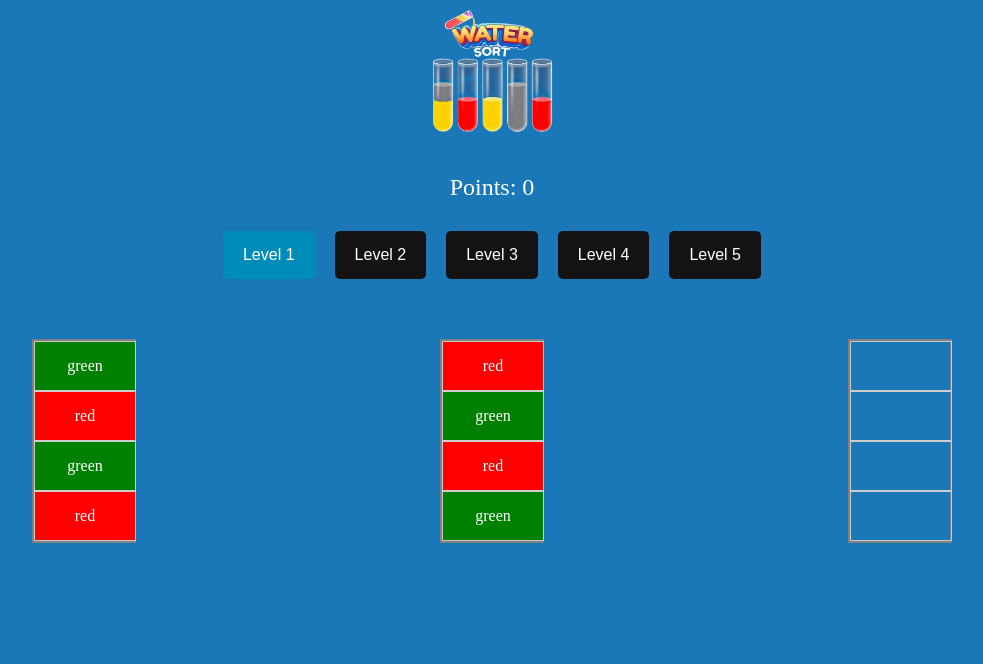
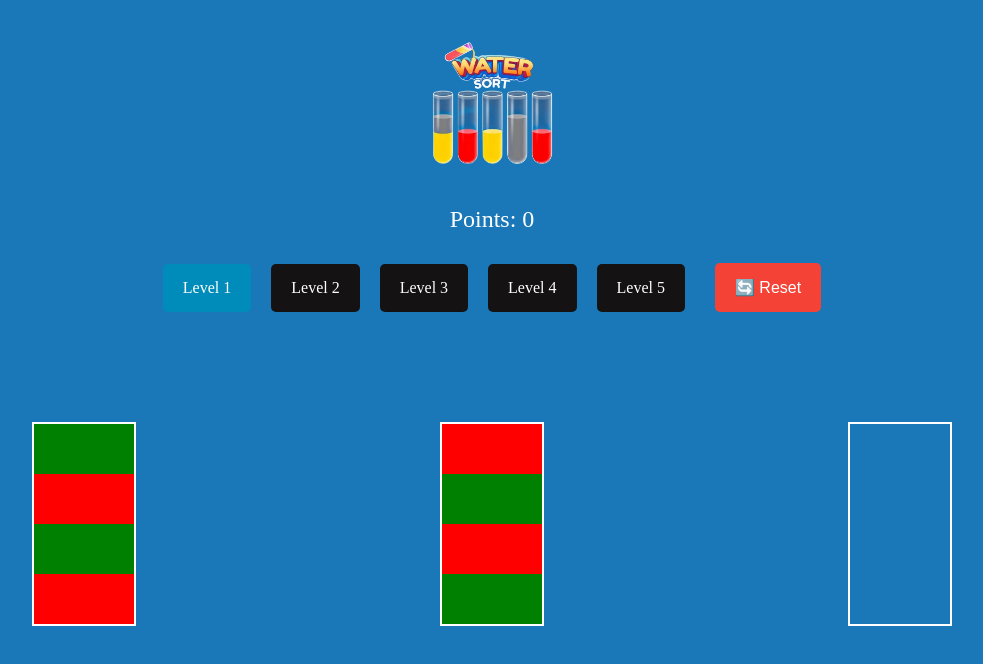
Before and after one commit to TymoteuszKolodziejczyk/water-sort, a React (Vite) app: page / in a window 1280 px wide. Shown: the top 664 px of the page, without its empty margins (148-1131 px from the left). Built offline with nearby package versions, Linux system fonts and the light colour scheme.

Commit message:
commit bartosz?

```diff
--- a/package.json
+++ b/package.json
@@ -22,6 +22,6 @@
     "eslint-plugin-react-hooks": "^5.2.0",
     "eslint-plugin-react-refresh": "^0.4.20",
     "globals": "^16.4.0",
-    "vite": "^7.1.7"
+    "vite": "^7.1.9"
   }
 }
--- a/src/App.css
+++ b/src/App.css
@@ -12,6 +12,7 @@
   display: block;
   margin: 0 auto;
   width: 10%;
+  margin-top: 40px;
 }
 
 .container {
@@ -66,58 +67,53 @@ body {
 .vial {
   width: 100px;
   height: 200px;
-  border: 2px solid gray;
   display: flex;
   flex-direction: column;
-  justify-content: flex-end; /* Align colors to the bottom */
+  justify-content: flex-end;
   margin: 0 10px;
   position: relative;
+  border: 2px solid white;
 }
 
 .color-box {
   width: 100%;
-  height: 25%; /* Adjust height as needed */
+  height: 25%;
   display: flex;
   align-items: center;
   justify-content: center;
-  border: 1px solid #ccc;
+  border-width: 0px;
   cursor: pointer;
 }
 
-.color-box.red {
-  background-color: red;
-}
-
-.color-box.green {
-  background-color: green;
-}
-
-.color-box.blue {
-  background-color: blue;
-}
-
-/* Add more colors as needed */
 .game-container {
   display: flex;
   justify-content: space-around;
   margin: 20px;
+  margin-top: 100px;
 }
 
-.vial {
-  width: 100px;
-  height: 200px;
-  border: 2px solid gray;
+.color-box.red {background-color: red;}
+.color-box.green {background-color: green;}
+.color-box.blue {background-color: blue;}
+.color-box.yellow {background-color: yellow;}
+.color-box.pink {background-color: pink;}
+.color-box.cyan {background-color: cyan;}
+.color-box.orange {background-color: orange;}
+.color-box.purple {background-color: purple;}
+
+.level-controls {
   display: flex;
-  flex-direction: column; /* Stack colors from top to bottom */
-  justify-content: flex-end; /* Align colors to the bottom */
-  margin: 0 10px;
+  justify-content: center;
+  align-items: center;
+  gap: 10px;
+  flex-wrap: wrap;
+  margin-bottom: 20px;
 }
 
-.color-box {
-  width: 100%;
-  height: 25%; /* Adjust height as needed */
-  display: flex;
-  align-items: center;
-  justify-content: center;
+.reset-button {
+  background-color: #f44336;
+}
 
+.reset-button:hover {
+  background-color: #d32f2f;
 }
--- a/src/App.jsx
+++ b/src/App.jsx
@@ -5,26 +5,20 @@ function App() {
   const [points, setPoints] = useState(0);
   const [currentLevel, setCurrentLevel] = useState(1);
 
-  const handleLevelCompletion = () => {
-    setCurrentLevel((prevLevel) => Math.min(prevLevel + 1, 5));
-    // setPoints(points + 10); - point logic
-  };
-
   return (
     <>
-      <div id="points" style={{ textAlign: 'center', fontSize: '24px', marginBottom: '20px' }}> Points: {points}</div>
+    <div id="points" style={{ textAlign: 'center', fontSize: '24px', marginBottom: '20px' }}> Points: {points}</div>
+    <div className="level-controls">
       <div className="level-buttons">
         {[1, 2, 3, 4, 5].map((level) => (
-          <button
-            key={level}
-            className={`button ${currentLevel === level ? 'active' : ''}`}
-            onClick={level === currentLevel ? handleLevelCompletion : null}
-            disabled={level > currentLevel}
-          >
+          <p key={level} className={`button ${currentLevel === level ? 'active' : ''}`}>
             Level {level}
-          </button>
+          </p>
         ))}
       </div>
+      <button className="button reset-button" onClick={() => setPoints(0)}>🔄 Reset</button>
+    </div>
+
     </>
   );
 }
--- a/src/Game.jsx
+++ b/src/Game.jsx
@@ -1,20 +1,73 @@
-import { useState } from 'react';
+import { useState, useEffect } from 'react';
 import './App.css';
 
 const levels = [
   {
     level: 1,
-    vials: 3,
     vialColors: [
-      ['red', 'green', 'red', 'green'],
-      ['green', 'red', 'green', 'red'],
-      ['', '', '', ''],
+      ["red", "green", "red", "green"],
+      ["green", "red", "green", "red"],
+      ["", "", "", ""],
+    ],
+  },
+  {
+    level: 2,
+    vialColors: [
+      ["green", "yellow", "", ""],
+      ["yellow", "green", "", ""],
+      ["green", "green", "", ""],
+      ["yellow", "yellow", "", ""],
+    ],
+  },
+  {
+    level: 3,
+    vialColors: [
+      ["green", "purple", "", ""],
+      ["blue", "blue", "green", ""],
+      ["purple", "blue", "green", ""],
+      ["green", "blue", "", ""],
+      ["purple", "purple", "", ""],
+    ],
+  },
+  {
+    level: 4,
+    vialColors: [
+      ["green", "green", "red", "blue"],
+      ["pink", "purple", "red", "blue"],
+      ["purple", "red", "pink", "red"],
+      ["pink", "green", "blue", "purple"],
+      ["green", "pink", "blue", "purple"],
+      ["", "", "", ""],
+      ["", "", "", ""],
+    ],
+  },
+  {
+    level: 5,
+    vialColors: [
+      ["purple", "purple", "purple", "cyan"],
+      ["purple", "green", "yellow", "green"],
+      ["green", "yellow", "cyan", "yellow"],
+      ["yellow", "cyan", "green", "pink"],
+      ["cyan", "pink", "pink", "pink"],
+      ["", "", "", ""],
+      ["", "", "", ""],
     ],
   },
 ];
 
 function Game() {
-  const [vials, setVials] = useState(levels[0].vialColors);
+  const [currentLevel, setCurrentLevel] = useState(0);
+  const [vials, setVials] = useState([]);
+
+  useEffect(() => {
+    resetLevel();
+  }, [currentLevel]);
+
+  const resetLevel = () => {
+    // Deep copy to avoid mutating original level data
+    const copiedVials = levels[currentLevel].vialColors.map((vial) => [...vial]);
+    setVials(copiedVials);
+  };
 
   const getTopColorIndex = (vial) =>
     vial.reduce((topIndex, c, i) => (c !== '' ? i : topIndex), -1);
@@ -24,16 +77,26 @@ function Game() {
     return index !== -1 ? vial[index] : '';
   };
 
+const isLevelComplete = (vials) => {
+  return vials.every((vial) => {
+    // Fiolka jest pusta
+    if (vial.every((c) => c === '')) return true;
+
+    // Fiolka jest pełna i jednokolorowa
+    const firstColor = vial[0];
+    return firstColor !== '' && vial.every((c) => c === firstColor);
+  });
+};
+
   const handleDrop = (e, targetIndex) => {
     e.preventDefault();
     const color = e.dataTransfer.getData('color');
     const newVials = vials.map((vial) => [...vial]);
 
-    // Find source vial and remove top color
     let sourceIndex = -1;
     for (let i = 0; i < newVials.length; i++) {
       const topIndex = getTopColorIndex(newVials[i]);
-      if (topIndex !== -1 && newVials[i][topIndex] === color) {
+      if (topIndex !== -1 && newVials[i][topIndex] === color && i !== targetIndex) {
         sourceIndex = i;
         newVials[i][topIndex] = '';
         break;
@@ -46,16 +109,23 @@ function Game() {
     const targetTopColor = getTopColor(targetVial);
     const emptyIndex = targetVial.indexOf('');
 
-    // Drop only if target is empty or matches top color
     if (emptyIndex !== -1 && (targetTopColor === '' || targetTopColor === color)) {
       targetVial[emptyIndex] = color;
     } else {
-      // Restore color to source if drop fails
-      const restoreIndex = getTopColorIndex(newVials[sourceIndex]) + 1;
-      newVials[sourceIndex][restoreIndex] = color;
+      newVials[sourceIndex][getTopColorIndex(newVials[sourceIndex]) + 1] = color;
     }
 
     setVials(newVials);
+
+    if (isLevelComplete(newVials)) {
+      setTimeout(() => {
+        if (currentLevel < levels.length - 1) {
+          setCurrentLevel((prev) => prev + 1);
+        } else {
+          alert('🏆 Gratulacje! Ukończyłeś wszystkie poziomy!');
+        }
+      }, 500);
+    }
   };
 
   const handleDragStart = (e, color) => {
@@ -79,14 +149,9 @@ function Game() {
             <div
               key={colorIndex}
               className={`color-box ${color}`}
-              draggable={
-                color !== '' &&
-                colorIndex === getTopColorIndex(vial)
-              }
+              draggable={color !== '' && colorIndex === getTopColorIndex(vial)}
               onDragStart={(e) => handleDragStart(e, color)}
-            >
-              {color}
-            </div>
+            ></div>
           )).reverse()}
         </div>
       ))}
```
Also changed, not shown: 1 other file (tests, documents, lock files or other folders).
